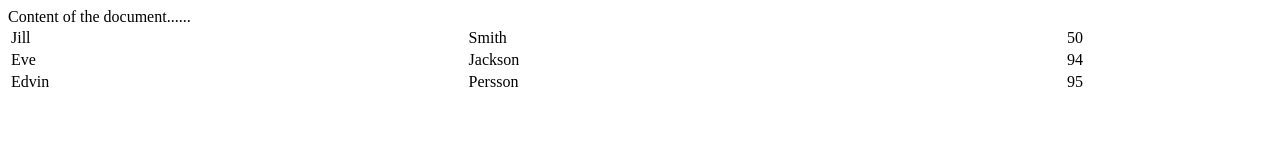
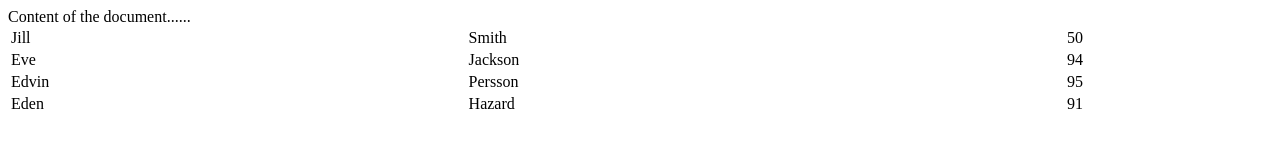
Before and after one commit to Edvexts/Hello-world-2, a plain HTML site: page index.html in a window 1280 px wide. Drawn offline with Linux system fonts and the light colour scheme.

Commit message:
third change again

```diff
--- a/index.html
+++ b/index.html
@@ -23,6 +23,11 @@
     <td>Persson</td>
     <td>95</td>
   </tr>
+   <tr>
+    <td>Eden</td>
+    <td>Hazard</td>
+    <td>91</td>
+  </tr>
 </table>
 
 </body>
```
